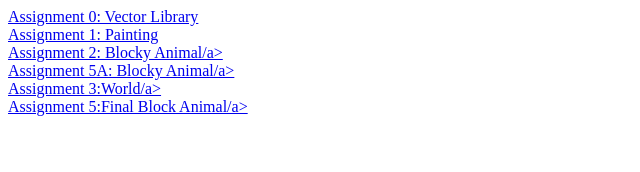
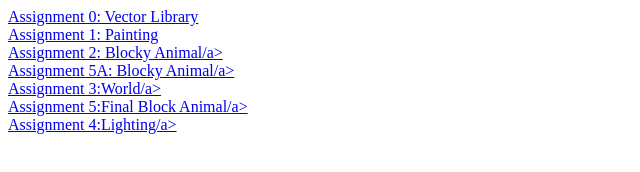
Before and after one commit to Roger5006/CSE160, a plain HTML site: page index.html in a window 1280 px wide. Shown: the whole page, without its empty margins (0-640 px from the left). Drawn offline with Linux system fonts and the light colour scheme.

Commit message:
Update index.html

```diff
--- a/index.html
+++ b/index.html
@@ -20,6 +20,8 @@
         <br>
         <a href="https://roger5006.github.io/CSE160/ASG5/asgn5.html">Assignment 5:Final Block Animal/a>
           <br>
+        <a href="https://roger5006.github.io/CSE160/ASG4/World.html">Assignment 4:Lighting/a>
+          <br>
 
 </body>
 
```
